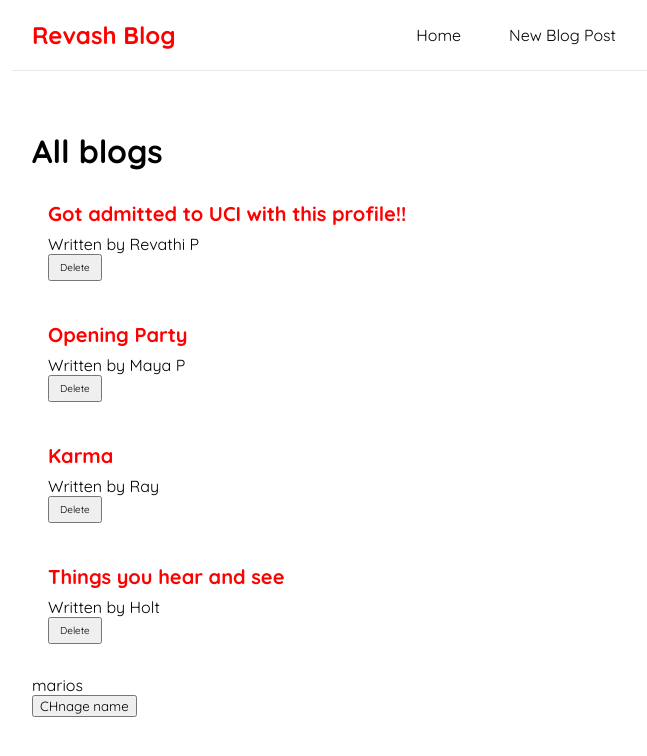
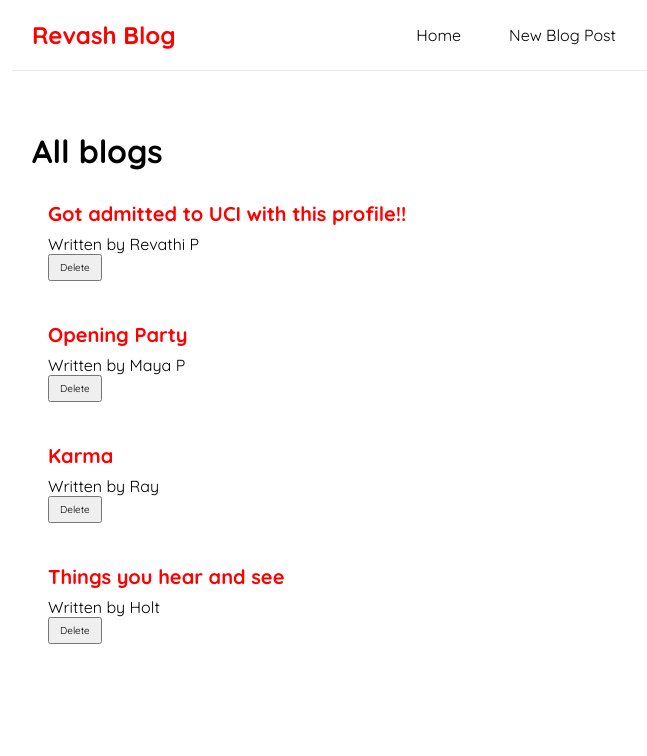
Before and after one commit to revathipriyan/react-blog-app, a React (Create React App) app: page / in a window 1280 px wide. Shown: the top 756 px of the page, without its empty margins (308-955 px from the left). Built offline with nearby package versions, Linux system fonts and the light colour scheme; data requests are answered from the project's data file.

Commit message:
loading info added

```diff
--- a/data/db.json
+++ b/data/db.json
@@ -10,19 +10,19 @@
             "title": "Opening Party",
             "body":"What kind of profile do you need to have! be a step a ahead.",
             "author":"Maya P",
-            "id":1
+            "id":2
         },
         {
             "title": "Karma",
             "body":"What kind of profile do you need to have! be a step a ahead.",
             "author":"Ray ",
-            "id":1
+            "id":3
         },
         {
             "title": "Things you hear and see",
             "body":"What kind of profile do you need to have! be a step a ahead.",
             "author":"Holt",
-            "id":1
+            "id":4
         }
 
 
--- a/src/BlogList.js
+++ b/src/BlogList.js
@@ -1,4 +1,4 @@
-const BlogList = ({blogs, title,handleDeleteItem}) => {
+const BlogList = ({blogs, title}) => {
 
     return (
         <div className="blog-list">
@@ -7,7 +7,7 @@ const BlogList = ({blogs, title,handleDeleteItem}) => {
             <div className="blog-preview" key={blog.id}>
                 <h2>{blog.title}</h2>
                 <p>Written by {blog.author}</p>
-                <button className="btn-delete" onClick={() => handleDeleteItem(blog.id)}>Delete</button>
+                <button className="btn-delete" >Delete</button>
             </div>
 
           ))}
--- a/src/Home.js
+++ b/src/Home.js
@@ -3,13 +3,11 @@ import BlogList from './BlogList';
 
 const Home = () => {
     const [blogs,setBlogs] = useState(null);
+    const [isPending,setIsPending] = useState(true);
 
-    const [name, setName] = useState("marios");
 
-    const handleDeleteItem = (id) => {
-        const newBlogs = blogs.filter(blog => blog.id !== id);
-        setBlogs(newBlogs);
-    }
+
+
 
     useEffect(()=> {
         fetch('http://localhost:8000/blogs')
@@ -18,14 +16,14 @@ const Home = () => {
             }).then((data) => {
                 console.log(data);
                 setBlogs(data);
+                setIsPending(false);
             });
     },[]);
 
     return (
         <div className="home">
-         {blogs && <BlogList blogs={blogs} title="All blogs" handleDeleteItem={handleDeleteItem}></BlogList>}
-          <p>{name }</p>
-          <button onClick={()=> setName("DUa")} className="chnage-name">CHnage name</button>
+            { isPending && <div>Loading ....</div>}
+            {blogs && <BlogList blogs={blogs} title="All blogs"></BlogList>}
         </div>
      );
 }
```
